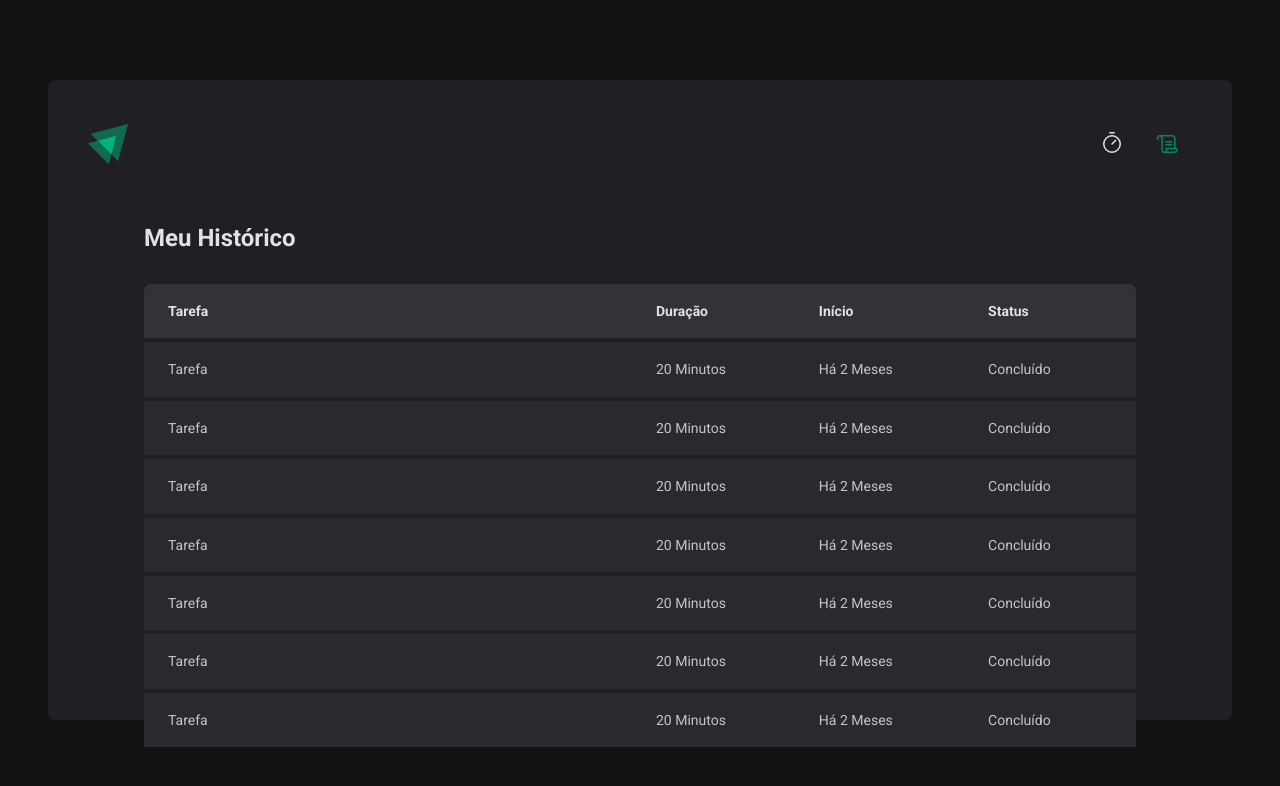
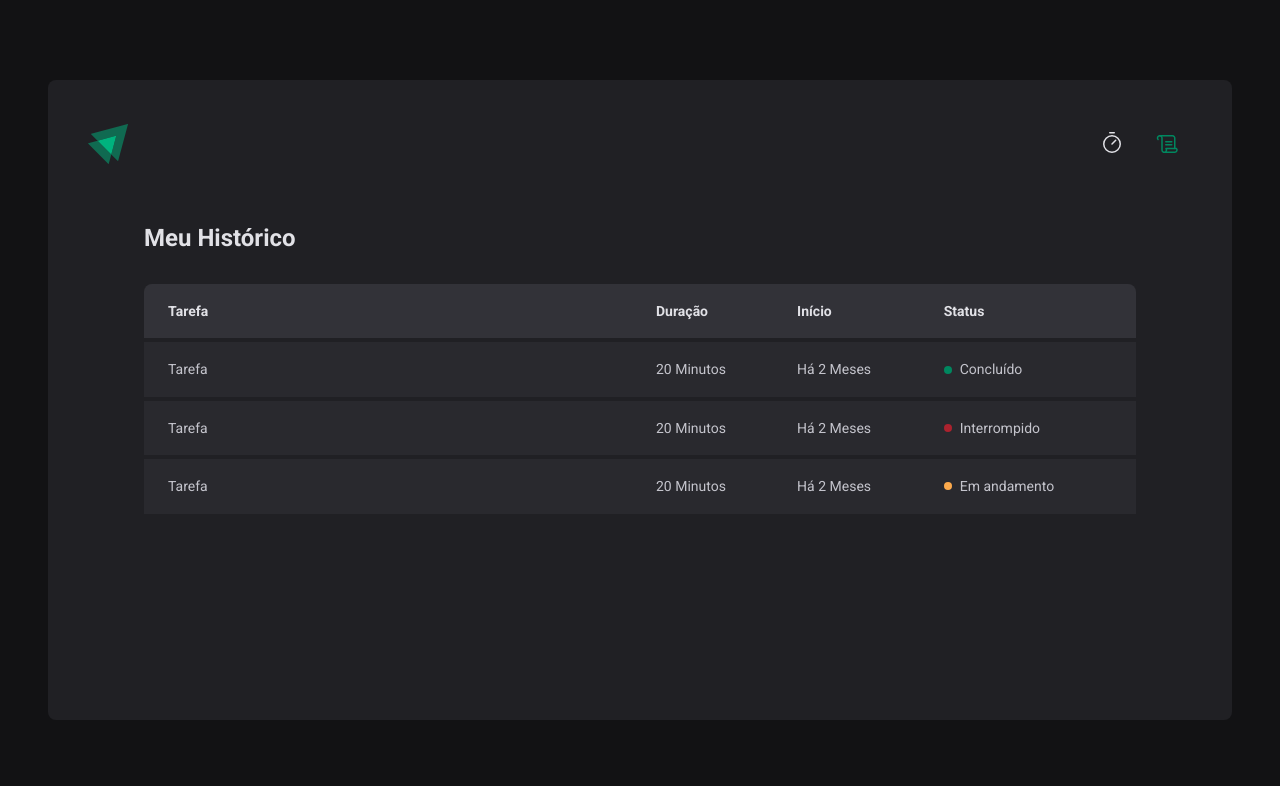
Before and after one commit to sirwhod/pomodoroTimer, a React (Vite) app: page /History in a window 1280 px wide. Shown: the top 786 px of the page. Built offline with nearby package versions, Linux system fonts and the light colour scheme.

Commit message:
Componente: Status

```diff
--- a/src/pages/History/index.tsx
+++ b/src/pages/History/index.tsx
@@ -1,4 +1,4 @@
-import { HistoryContainer, HistoryList } from './styles'
+import { HistoryContainer, HistoryList, Status } from './styles'
 
 export function History() {
   return (
@@ -20,43 +20,25 @@ export function History() {
               <td>Tarefa</td>
               <td>20 Minutos</td>
               <td>Há 2 Meses</td>
-              <td>Concluído</td>
+              <td>
+                <Status statusColor="green">Concluído</Status>
+              </td>
             </tr>
             <tr>
               <td>Tarefa</td>
               <td>20 Minutos</td>
               <td>Há 2 Meses</td>
-              <td>Concluído</td>
+              <td>
+                <Status statusColor="red">Interrompido</Status>
+              </td>
             </tr>
             <tr>
               <td>Tarefa</td>
               <td>20 Minutos</td>
               <td>Há 2 Meses</td>
-              <td>Concluído</td>
-            </tr>
-            <tr>
-              <td>Tarefa</td>
-              <td>20 Minutos</td>
-              <td>Há 2 Meses</td>
-              <td>Concluído</td>
-            </tr>
-            <tr>
-              <td>Tarefa</td>
-              <td>20 Minutos</td>
-              <td>Há 2 Meses</td>
-              <td>Concluído</td>
-            </tr>
-            <tr>
-              <td>Tarefa</td>
-              <td>20 Minutos</td>
-              <td>Há 2 Meses</td>
-              <td>Concluído</td>
-            </tr>
-            <tr>
-              <td>Tarefa</td>
-              <td>20 Minutos</td>
-              <td>Há 2 Meses</td>
-              <td>Concluído</td>
+              <td>
+                <Status statusColor="yellow">Em andamento</Status>
+              </td>
             </tr>
           </tbody>
         </table>
--- a/src/pages/History/styles.ts
+++ b/src/pages/History/styles.ts
@@ -59,3 +59,28 @@ export const HistoryList = styled.div`
     }
   }
 `
+
+const STATUS_COLORS = {
+  yellow: 'yellow-500',
+  green: 'green-500',
+  red: 'red-500',
+} as const
+
+interface StatusProps {
+  statusColor: keyof typeof STATUS_COLORS
+}
+
+export const Status = styled.span<StatusProps>`
+  display: flex;
+  align-items: center;
+  text-align: center;
+  gap: 0.5rem;
+
+  &::before {
+    content: '';
+    width: 0.5rem;
+    height: 0.5rem;
+    border-radius: 50%;
+    background: ${(props) => props.theme[STATUS_COLORS[props.statusColor]]};
+  }
+`
```
